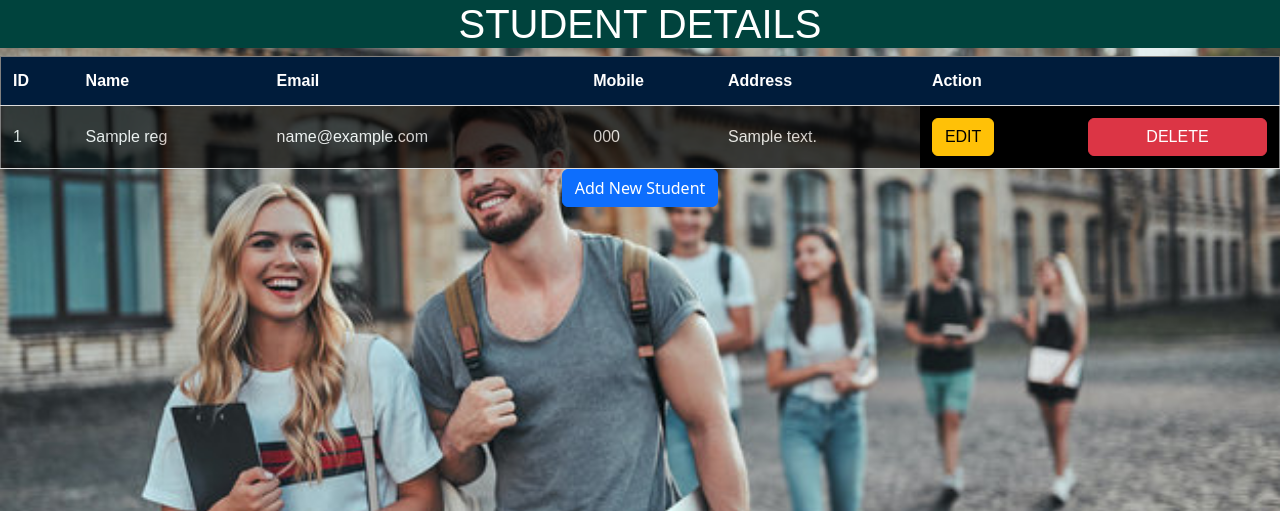
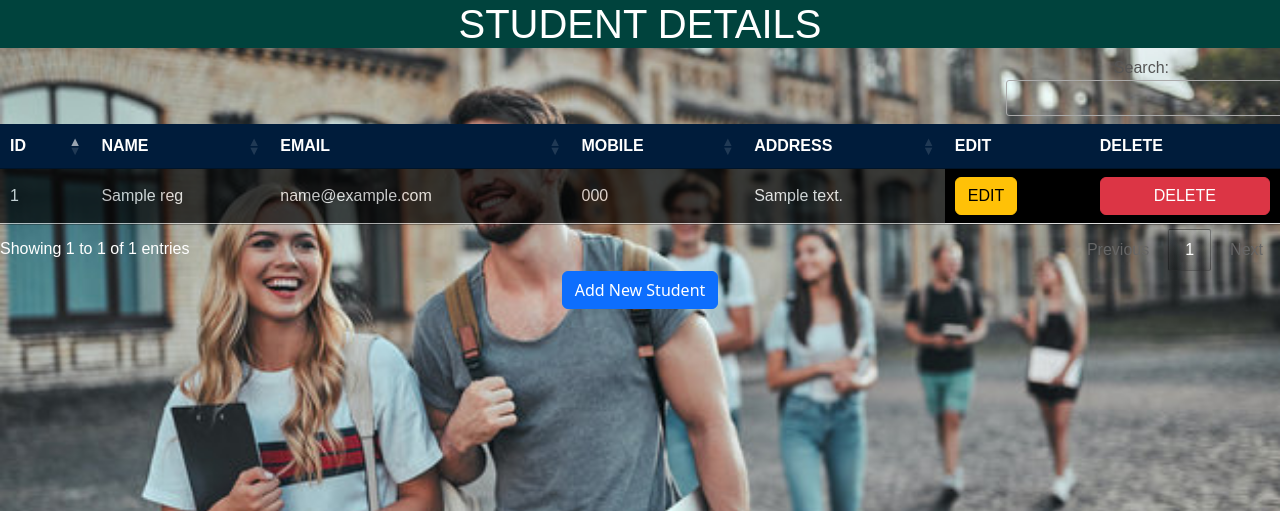
Before and after one commit to VMONSTER7/STUDENT_REGISTRATION, a PHP site: page /display.php in a window 1280 px wide. Shown: the top 511 px of the page. Run offline with PHP 8.4, Linux system fonts and the light colour scheme; tables that the repository leaves empty or names only in its code hold one stand-in row (values such as "Sample post"); some libraries are stand-ins or nearby versions.

Commit message:
Update display.php

```diff
--- a/display.php
+++ b/display.php
@@ -1,27 +1,47 @@
 <!DOCTYPE html>
+<html lang="en">
+
 <head>
+    <meta charset="UTF-8">
+    <meta name="viewport" content="width=device-width, initial-scale=1.0">
     <title>Student Registration</title>
-    <link href="https://cdn.jsdelivr.net/npm/bootstrap@5.3.2/dist/css/bootstrap.min.css" rel="stylesheet" integrity="sha384-T3c6CoIi6uLrA9TneNEoa7RxnatzjcDSCmG1MXxSR1GAsXEV/Dwwykc2MPK8M2HN" crossorigin="anonymous">
+    <link href="https://cdn.jsdelivr.net/npm/bootstrap@5.3.2/dist/css/bootstrap.min.css" rel="stylesheet">
+    <link rel="stylesheet" type="text/css" href="https://cdn.datatables.net/1.13.7/css/jquery.dataTables.min.css">
+    <link rel="stylesheet" type="text/css" href="https://cdn.datatables.net/buttons/2.4.2/css/buttons.dataTables.min.css">
     <link rel="stylesheet" href="style.css">
+    <script src="https://code.jquery.com/jquery-3.6.0.min.js"></script>
+    <script src="https://cdn.datatables.net/1.13.7/js/jquery.dataTables.min.js"></script>
+    <script src="https://cdn.datatables.net/buttons/2.4.2/js/dataTables.buttons.min.js"></script>
+    <script src="https://cdn.datatables.net/buttons/2.4.2/js/buttons.html5.min.js"></script>
+    <script src="https://cdnjs.cloudflare.com/ajax/libs/jszip/3.1.3/jszip.min.js"></script>
+    <script src="https://cdnjs.cloudflare.com/ajax/libs/pdfmake/0.1.53/pdfmake.min.js"></script>
+    <script src="https://cdnjs.cloudflare.com/ajax/libs/pdfmake/0.1.53/vfs_fonts.js"></script>
+    <script src="https://cdn.datatables.net/buttons/2.4.2/js/buttons.print.min.js"></script>
     <style>
         body {
             color: white;
         }
+
         p {
             background-color: black;
             padding: 10px;
             margin: 0;
             opacity: 0.5;
         }
+
         td {
             background-color: black;
             opacity: 0.7;
         }
+
+        .dataTables_wrapper .dt-buttons {
+            white-space: nowrap;
+        }
     </style>
 </head>
+
 <body>
     <h1>STUDENT DETAILS</h1>
-
     <?php
     include("database.php");
 
@@ -29,54 +49,118 @@
     $result = mysqli_query($con, $sql);
 
     if (mysqli_num_rows($result) > 0) {
-        echo "<table border='1'>";
-        echo "<tr style='text-align:center;'>
-                <th>ID</th>
-                <th>Name</th>
-                <th>Email</th>
-                <th>Mobile</th>
-                <th>Address</th>
-                <th colspan='2'>Action</th>
-              </tr>";
+    ?>
+        <table id='myTable' class='display'>
+            <thead>
+                <tr style='text-align:center;'>
+                    <th>ID</th>
+                    <th>NAME</th>
+                    <th>EMAIL</th>
+                    <th>MOBILE</th>
+                    <th>ADDRESS</th>
+                    <th>EDIT</th>
+                    <th>DELETE</th>
+                </tr>
+            </thead>
+            <tbody>
+    <?php
+        while ($row = mysqli_fetch_assoc($result)) {
+    ?>
+                <tr>
+                    <td><?= $row["id"] ?></td>
+                    <td><?= $row["name"] ?></td>
+                    <td><?= $row["email"] ?></td>
+                    <td><?= $row["mobile"] ?></td>
+                    <td><?= $row["address"] ?></td>
+                    <td style='opacity:1;'><a href='edit.php?id=<?= $row["id"] ?>' class='btn btn-warning'>EDIT</a></td>
+                    <td style='opacity:1;'><button class='btn btn-danger deleteBtn' data-bs-toggle='modal'
+                            data-bs-target='#deleteModal<?= $row["id"] ?>'>DELETE</button></td>
+                </tr>
 
-        while ($row = mysqli_fetch_assoc($result)) {
-            echo "<tr>";
-            echo "<td>" . $row["id"] . "</td>";
-            echo "<td>" . $row["name"] . "</td>";
-            echo "<td>" . $row["email"] . "</td>";
-            echo "<td>" . $row["mobile"] . "</td>";
-            echo "<td>" . $row["address"] . "</td>";
-            echo "<td style='opacity:1;'><a href='edit.php?id=" . $row["id"] . "' class='btn btn-warning'>EDIT</a></td>";
-            // Delete button triggering modal
-            echo "<td style='opacity:1;'><button class='btn btn-danger' data-bs-toggle='modal' data-bs-target='#deleteModal" . $row["id"] . "'>DELETE</button></td>";
-            echo "</tr>";
-            // Confirmation modal for each record
-            echo "<div class='modal fade' id='deleteModal" . $row["id"] . "' tabindex='-1' aria-labelledby='exampleModalLabel' aria-hidden='true'>";
-            echo "<div class='modal-dialog'>";
-            echo "<div class='modal-content'>";
-            echo "<div class='modal-header'>";
-            echo "<h1 class='modal-title' id='exampleModalLabel'>Are you sure?</h1>";
-            echo "<button type='button' class='btn-close' data-bs-dismiss='modal' aria-label='Close'></button>";
-            echo "</div>";
-            echo "<div class='modal-footer'>";
-            echo "<a href='delete.php?rn=" . $row["id"] . "' class='btn btn-danger'>Delete</a>";
-            echo "</div>";
-            echo "</div>";
-            echo "</div>";
-            echo "</div>";
-        }
+                <!-- Confirmation modal triggered for each record for deleting the record using its id -->
+                <div class='modal fade' id='deleteModal<?= $row["id"] ?>' tabindex='-1'
+                    aria-labelledby='exampleModalLabel' aria-hidden='true'>
+                    <div class='modal-dialog'>
+                        <div class='modal-content'>
+                            <div class='modal-header'>
+                                <h1 class='modal-title' id='exampleModalLabel'>Are you sure?</h1>
+                                <button type='button' class='btn-close' data-bs-dismiss='modal'
+                                    aria-label='Close'></button>
+                            </div>
+                            <div class='modal-footer'>
+                                <a href='delete.php?rn=<?= $row["id"] ?>' class='btn btn-danger'>Delete</a>
+                            </div>
+                        </div>
+                    </div>
+                </div>
+    <?php
+    }
+    ?>
+        </tbody>
+        </table>
+        <!-- jQuery script for handling delete button click -->
+        <script>
+            $(document).ready(function() {
+                var deleteId;
 
-        echo "</table>";
-
-    } else {
-        echo "<p>No data in the database</p>";
+                $('.deleteBtn').click(function() {
+                    deleteId = $(this).closest('tr').find('td:first').text();
+                });
+            });
+        </script>
+    <?php
+    } else {?>
+        <p>No data in the database</p>
+        <?php
     }
 
     mysqli_close($con);
     ?>
+
     <a href="index.php" class="btn btn-primary">Add New Student</a>
 
+    <!-- DataTables initialization with export buttons -->
+    <script>
+        $(document).ready(function() {
+            $('#myTable').DataTable({
+                "columnDefs": [
+                    { "targets": [5, 6], "orderable": false } // Disable sorting for the Action (Edit and Delete) columns
+                ],
+                "dom": 'Bfrtip',
+                "buttons": [
+                    {
+                        extend: 'copy',
+                        exportOptions: {
+                            columns: [0, 1, 2, 3, 4]
+                        }
+                    },
+                    {
+                        extend: 'excel',
+                        exportOptions: {
+                            columns: [0, 1, 2, 3, 4]
+                        }
+                    },
+                    {
+                        extend: 'pdf',
+                        exportOptions: {
+                            columns: [0, 1, 2, 3, 4]
+                        }
+                    },
+                    {
+                        extend: 'print',
+                        exportOptions: {
+                            columns: [0, 1, 2, 3, 4]
+                        }
+                    }
+                ]
+            });
+        });
+    </script>
+
     <!-- Bootstrap JavaScript Bundle (Bootstrap JS and Popper.js) -->
-    <script src="https://cdn.jsdelivr.net/npm/bootstrap@5.3.2/dist/js/bootstrap.bundle.min.js" integrity="sha384-C6RzsynM9kWDrMNeT87bh95OGNyZPhcTNXj1NW7RuBCsyN/o0jlpcV8Qyq46cDfL" crossorigin="anonymous"></script>
+    <script src="https://cdn.jsdelivr.net/npm/bootstrap@5.3.2/dist/js/bootstrap.bundle.min.js"
+        integrity="sha384-C6RzsynM9kWDrMNeT87bh95OGNyZPhcTNXj1NW7RuBCsyN/o0jlpcV8Qyq46cDfL"
+        crossorigin="anonymous"></script>
 </body>
+
 </html>
```
